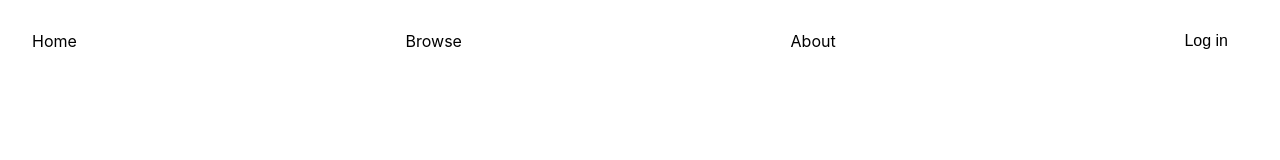
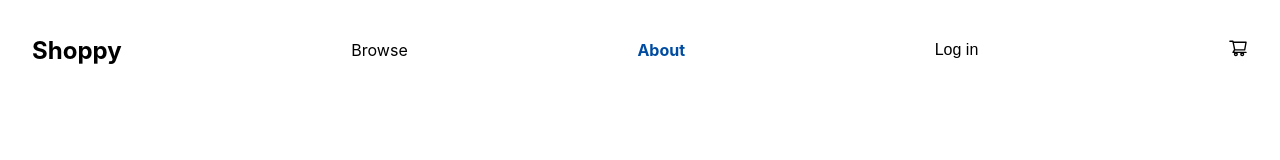
Before and after one commit to lenmorld/theshop, a Next.js app: page /about in a window 1280 px wide. Shown: the top 160 px of the page. Built offline with nearby package versions, Linux system fonts and the light colour scheme.

Commit message:
Add Cart link

```diff
--- a/components/navbar.js
+++ b/components/navbar.js
@@ -1,9 +1,35 @@
-import React from "react"
-import Link from "next/link"
-import { useRouter } from "next/router"
+import React from 'react'
+import Link from 'next/link'
+import { useRouter } from 'next/router'
+
+import { AiOutlineShoppingCart } from 'react-icons/ai'
+import { FaShoppingCart } from 'react-icons/fa'
 
 // import { useAuth } from "use-auth0-hooks"
-import { useAuth0 } from "@auth0/auth0-react"
+import { useAuth0 } from '@auth0/auth0-react'
+
+const NavLink = ({ path, action, title, children, render }) => {
+	const { pathname } = useRouter()
+
+	return (
+		<li>
+			{path && (
+				<Link href={path}>
+					<a>
+						{children || (render && render(pathname === path)) || (
+							<div className={pathname === path ? 'active' : ''}>{title}</div>
+						)}
+					</a>
+				</Link>
+			)}
+			{action && (
+				<button className="buttonFlat" onClick={action}>
+					{title}
+				</button>
+			)}
+		</li>
+	)
+}
 
 export default function NavBar() {
 	const { pathname, query } = useRouter()
@@ -23,53 +49,38 @@ export default function NavBar() {
 		})
 	}
 
+	const onLogOut = () => {
+		logout({ returnTo: 'http://localhost:3000' })
+	}
+
 	return (
-    <header>
 		<nav>
 			<ul>
-          <li>
-            <Link href="/">
-              <a>Home</a>
-            </Link>
-          </li>
-          <li>
-            <Link href="/products">
-              <a>Browse</a>
-            </Link>
-          </li>
-          <li>
-            <Link href="/about">
-              <a>About</a>
-            </Link>
-          </li>
+				<NavLink path="/">
+					<h2>Shoppy</h2>
+				</NavLink>
+				<NavLink path="/products" title="Browse" />
+				<NavLink path="/about" title="About" />
 				{!isLoading &&
 					(isAuthenticated ? (
 						<>
-                <li>
-                  <Link href="/profile">
-                    <a>Profile</a>
-                  </Link>
-                </li>
-                <li>
-                  <button
-                    className="buttonFlat"
-                    onClick={() =>
-                      logout({ returnTo: "http://localhost:3000" })
-                    }
-                  >
-                    Log out
-                  </button>
-                </li>
+							<NavLink path="/profile" title="Profile" />
+							<NavLink action={onLogOut} title="Log out" />
 						</>
 					) : (
-              <li>
-                <button className="buttonFlat" onClick={onLogin}>
-                  Log in
-                </button>
-              </li>
+						<NavLink action={onLogin} title="Log in" />
 					))}
+				<NavLink
+					path="/cart"
+					render={(active) => {
+						return active ? (
+							<FaShoppingCart style={{ fontSize: '1.25rem' }} />
+						) : (
+							<AiOutlineShoppingCart style={{ fontSize: '1.25rem' }} />
+						)
+					}}
+				/>
 			</ul>
 		</nav>
-    </header>
 	)
 }
```
Lines whose indentation alone changed are shown as unchanged.
